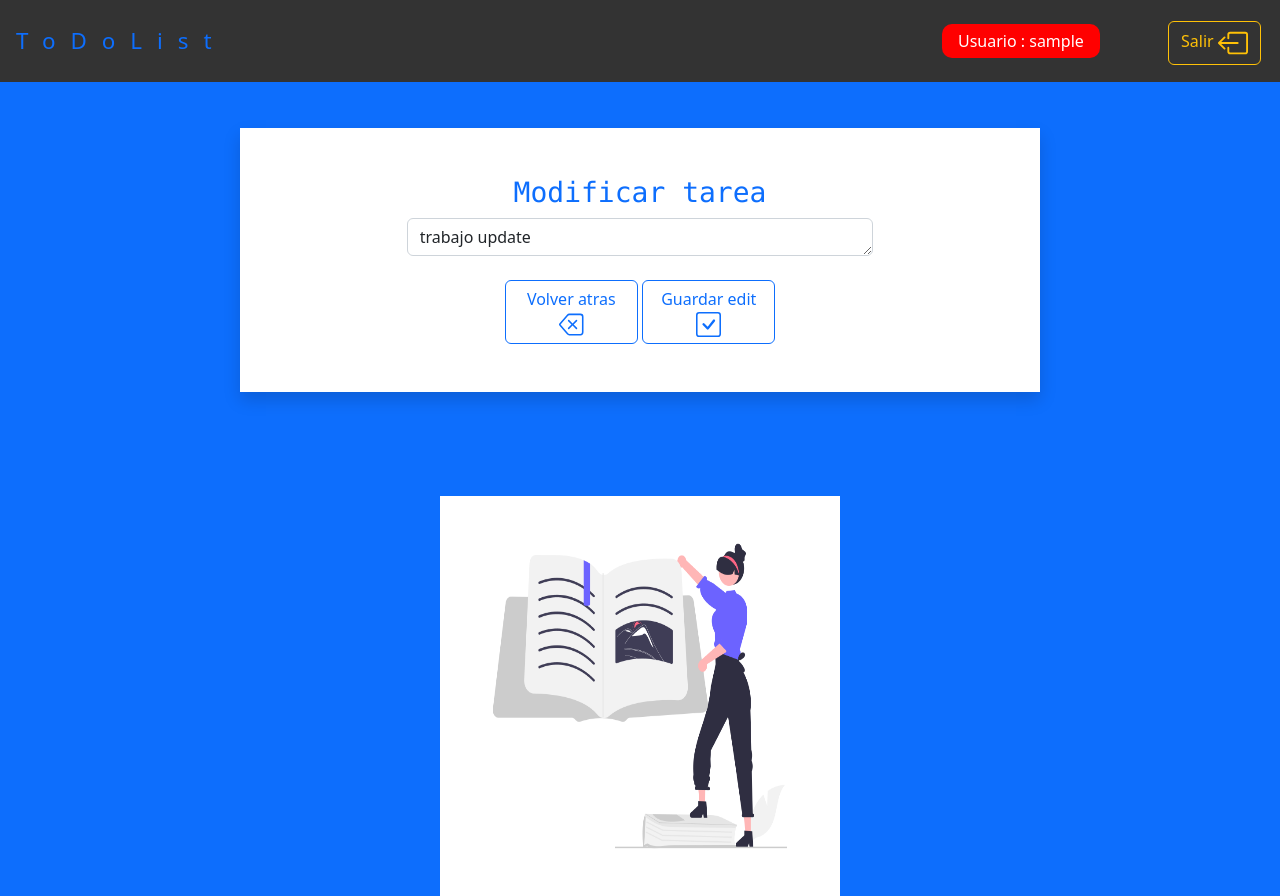
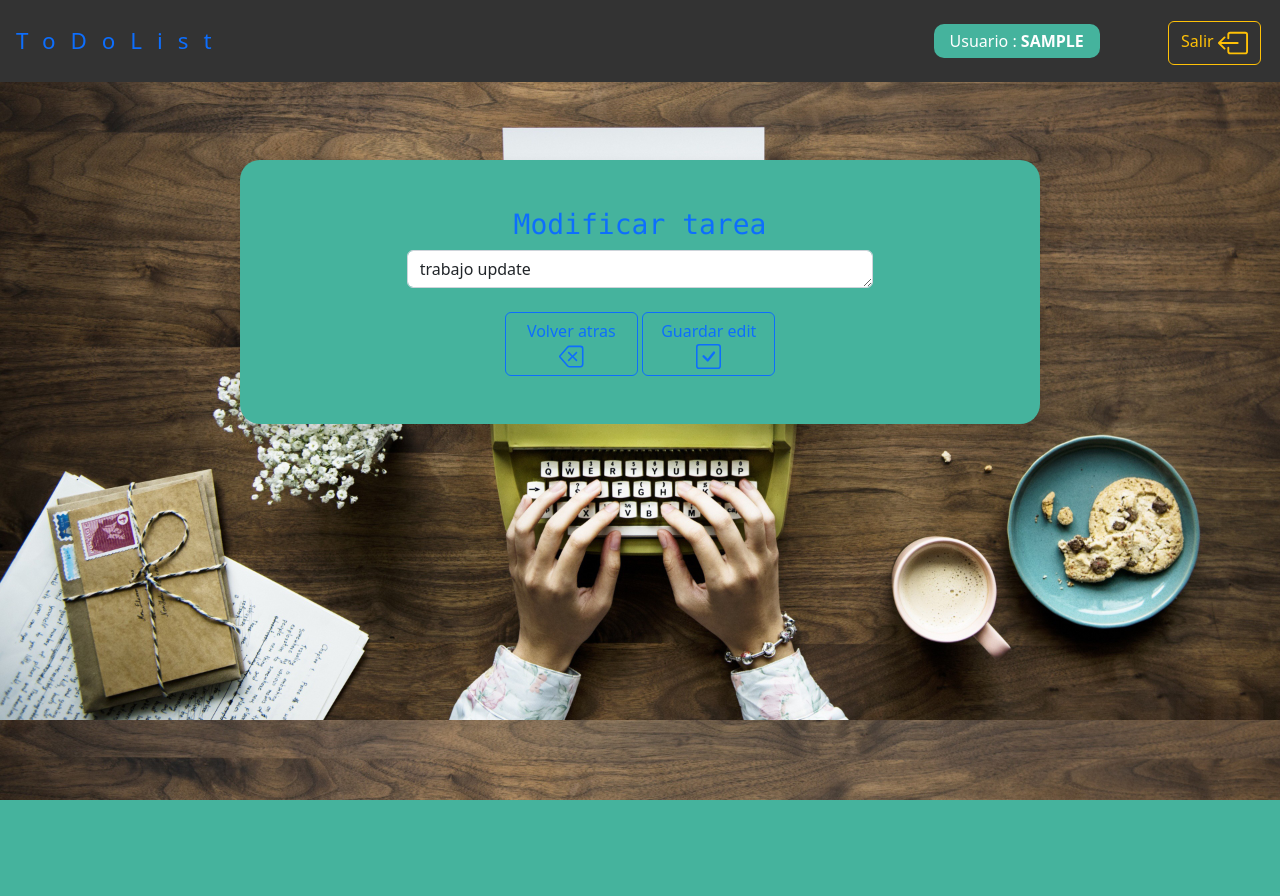
Before and after one commit to Yonil-M/ToDoList, a PHP site: page /login/formUpdate.php?ID=2 in a window 1280 px wide. After the commit the page ends 800 px from the top, so only its background shows below. Run offline with PHP 8.4, Linux system fonts and the light colour scheme; the visitor is signed in with stand-in values (Sample User, id 1); data comes from the database, SQL or seed files in the repository.

Commit message:
rereccion de colorres

```diff
--- a/formUpdate.php
+++ b/formUpdate.php
@@ -72,7 +72,7 @@ $consulta=mysqli_fetch_array($sqlUpdate);
       display: block;
       margin: 0.5rem 4rem;
       padding: 0.3rem 1rem;
-      background-color: red;
+      background-color: #45B39D;
       border-radius: 10px;
     }
     .logo{
@@ -83,10 +83,22 @@ $consulta=mysqli_fetch_array($sqlUpdate);
 
     main{
       padding: 5rem;
+      background-color: transparent;
+    }
+    .Container{
+      margin-top: 5rem;
+      padding: 0px;
+
+      border-radius: 20px;
+    }
+    #formInterior{
+      background-color: #45B39D;
+      border-radius: 20px;
     }
 
     form{
       padding:0rem 10rem;
+
     }
     .image img{
         height: 25rem;
@@ -99,12 +111,18 @@ $consulta=mysqli_fetch_array($sqlUpdate);
         justify-content: center;
         align-items: center;
     }
+    body{
+      background-image: url("images/maquinaEscribir.jpg");
+        width: 100%;
+	      height:100%vh;
+        background-size: cover;
+    }
 
 
     </style>
 
   </head>
-  <body class="bg-primary">
+  <body>
 
     <title>Update tarea</title>
     <script src="https://unpkg.com/sweetalert/dist/sweetalert.min.js"></script>
@@ -116,7 +134,7 @@ $consulta=mysqli_fetch_array($sqlUpdate);
       <a class="logo" href=""> ToDoList</a>
       <nav>
         <ul>
-        <li> <p> Usuario : <?php echo $usuario ?> </p> </li>
+        <li> <p> Usuario :<b style="text-transform: uppercase;"> <?php echo $usuario ?> </b></p> </li>
         <li style="width:6rem ;"><a href="close.php" class="btn btn-outline-warning">Salir
         <svg xmlns="http://www.w3.org/2000/svg" width="30" height="30" fill="currentColor" class="bi bi-box-arrow-left" viewBox="0 0 16 16">
   <path fill-rule="evenodd" d="M6 12.5a.5.5 0 0 0 .5.5h8a.5.5 0 0 0 .5-.5v-9a.5.5 0 0 0-.5-.5h-8a.5.5 0 0 0-.5.5v2a.5.5 0 0 1-1 0v-2A1.5 1.5 0 0 1 6.5 2h8A1.5 1.5 0 0 1 16 3.5v9a1.5 1.5 0 0 1-1.5 1.5h-8A1.5 1.5 0 0 1 5 12.5v-2a.5.5 0 0 1 1 0v2z"/>
@@ -131,11 +149,11 @@ $consulta=mysqli_fetch_array($sqlUpdate);
 
 
 
-<main>
+<main><div class="entorno">
 <form action="update.php" method="POST">
 
         <div class="Container">
-            <div class="column justify-content-center m-auto shadow bg-white mt-5 py-5">
+            <div id="formInterior" class="column justify-content-center m-auto shadow py-5">
                 <h3 class="text-center text-primary font-monospace">Modificar tarea</h3>
 
                 <div class="col-7 m-auto">
@@ -167,16 +185,11 @@ $consulta=mysqli_fetch_array($sqlUpdate);
  </center>       <br>
 
 
-        </main>
+       </div> </main>
 <?php
 if(isset($_POST['btnAtras'])){
   header('location:home.php');}
 ?>
-
-
-        <div class="image" >
-            <img src="images\img1.png" alt="">
-        </div>
 
 
 
--- a/linkClave.php
+++ b/linkClave.php
@@ -160,7 +160,7 @@ $cuerpo .= '
             $mail->Host       = 'smtp.gmail.com';                    // Set the SMTP server to send through
             $mail->SMTPAuth   = true;                                   // Enable SMTP authentication
             $mail->Username='201913301c@utea.edu.pe';//este debe ir en el address?
-            $mail->Password='milagrosperrax100pre';                            // SMTP password
+            $mail->Password='*********';                            // SMTP password
             $mail->SMTPSecure = PHPMailer::ENCRYPTION_STARTTLS;         // Enable TLS encryption; `PHPMailer::ENCRYPTION_SMTPS` encouraged
             $mail->Port       = 587;                                    // TCP port to connect to, use 465 for `PHPMailer::ENCRYPTION_SMTPS` above
 
```
Also changed, not shown: home.php (+24 -9 lines), images/maquinaEscribir.jpg (added).
